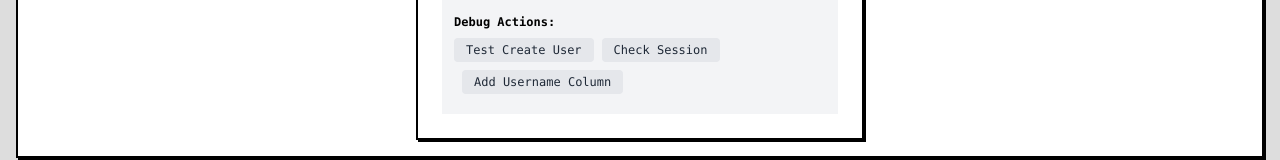
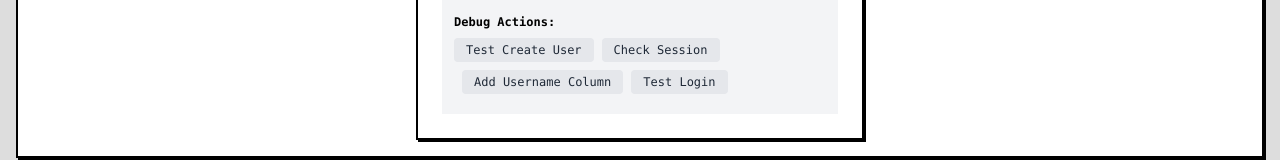
Before and after one commit to robjohncolson/Mar1-25, a Next.js app: page /login in a window 1280 px wide. Both pictures are taken after a click on the button "Debug Info". Shown: the part 668-828 px from the top of the page. Built offline with nearby package versions, Linux system fonts and the light colour scheme; no server answers; the database is empty; a web font is replaced by a local one.

Commit message:
moremoremoredebug

```diff
--- a/pages/api/auth/[...nextauth].ts
+++ b/pages/api/auth/[...nextauth].ts
@@ -75,7 +75,8 @@ export const authOptions: NextAuthOptions = {
           console.log(`User not found, creating new user: ${username}`);
 
           // Create a random email and password for the auth user
-          const randomEmail = `${username}_${Date.now()}@example.com`;
+          const timestamp = Date.now();
+          const randomEmail = `${username}_${timestamp}@example.com`;
           const randomPassword = Math.random().toString(36).slice(-10);
 
           // Create a new user in the auth.users table
--- a/pages/api/auth/test-create-user.ts
+++ b/pages/api/auth/test-create-user.ts
@@ -10,7 +10,8 @@ export default async function handler(
     const testUsername = `test_${Date.now()}`;
 
     // Create a random email and password for the auth user
-    const randomEmail = `${testUsername}_${Date.now()}@example.com`;
+    const timestamp = Date.now();
+    const randomEmail = `test_${timestamp}@example.com`;
     const randomPassword = Math.random().toString(36).slice(-10);
 
     console.log(`Creating test user: ${testUsername} with email: ${randomEmail}`);
--- a/pages/login.tsx
+++ b/pages/login.tsx
@@ -287,6 +287,49 @@ export default function Login() {
                     >
                       Add Username Column
                     </button>
+
+                    <button
+                      onClick={async () => {
+                        try {
+                          setMessage(null);
+
+                          // Use a test username
+                          const testUsername = `test_${Date.now()}`;
+                          setUsername(testUsername);
+
+                          // Try to sign in with the test username
+                          const { error } = await signInWithUsername(testUsername);
+
+                          if (error) {
+                            console.error('Test login error:', error);
+                            setMessage({
+                              type: 'error',
+                              text: error.message || 'Test login failed'
+                            });
+                            setDebugInfo(`Test login failed: ${error.message}`);
+                          } else {
+                            setMessage({
+                              type: 'success',
+                              text: `Test login successful with username: ${testUsername}`
+                            });
+                            setDebugInfo(`Test login successful with username: ${testUsername}`);
+
+                            // Check session after login
+                            const response = await fetch('/api/auth/session-info');
+                            const data = await response.json();
+                            setDebugInfo(JSON.stringify(data, null, 2));
+                          }
+                        } catch (error: any) {
+                          setMessage({
+                            type: 'error',
+                            text: error.message || 'Test login failed'
+                          });
+                        }
+                      }}
+                      className="bg-gray-200 hover:bg-gray-300 text-gray-800 px-3 py-1 rounded text-xs mb-2"
+                    >
+                      Test Login
+                    </button>
                   </div>
                 </div>
               </div>
```
